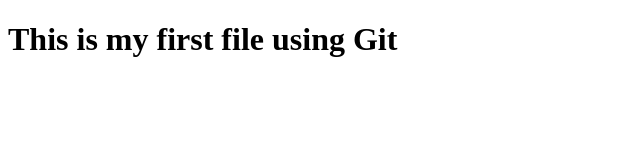
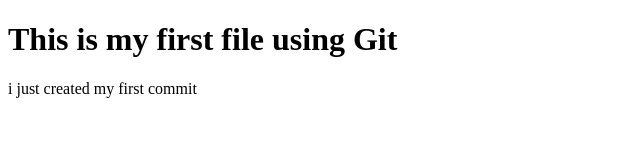
Before and after one commit to adititemkar/my-first-repository, a plain HTML site: page index.html in a window 1280 px wide. Shown: the whole page, without its empty margins (0-640 px from the left). Drawn offline with Linux system fonts and the light colour scheme.

Commit message:
second commit

```diff
--- a/index.html
+++ b/index.html
@@ -10,6 +10,7 @@
 
 <body>
     <h1>This is my first file using Git</h1>
+    <p> i just created my first commit</p>
 </body>
 
 </html>
```
